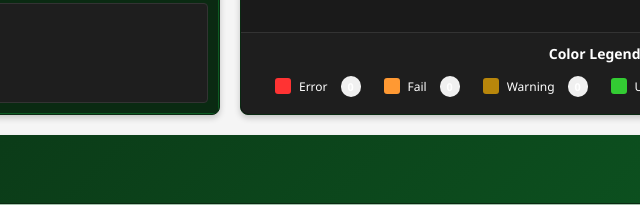
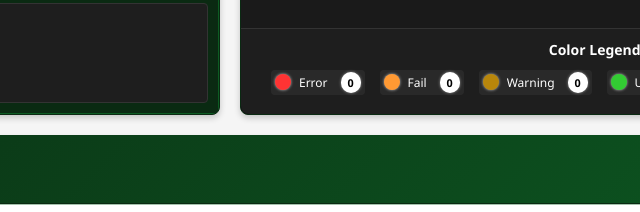
Before and after one commit to mior66/FTDI-Logger, a website: page public/index.html in a window 1280 px wide. Shown: the part 1655-1867 px from the top of the page, 640-1280 px from the left. Drawn offline with nearby package versions, Linux system fonts and the light colour scheme; no server answers.

Commit message:
Improved color legend visibility with better contrast and styling

```diff
--- a/public/styles.css
+++ b/public/styles.css
@@ -1222,6 +1222,10 @@ button.primary:hover {
     gap: 8px;
     font-size: 13px;
     color: #fff;
+    margin-bottom: 4px;
+    background-color: rgba(255, 255, 255, 0.05);
+    padding: 3px 6px;
+    border-radius: 4px;
 }
 
 .legend-item.clickable {
@@ -1234,7 +1238,7 @@ button.primary:hover {
 }
 
 .legend-item.clickable:hover {
-    background-color: rgba(0, 0, 0, 0.05);
+    background-color: rgba(255, 255, 255, 0.15);
 }
 
 .legend-item.clickable.active {
@@ -1248,7 +1252,8 @@ button.primary:hover {
 .color-sample {
     width: 16px;
     height: 16px;
-    border-radius: 3px;
+    border-radius: 50%;
+    box-shadow: 0 0 3px rgba(255, 255, 255, 0.7);
 }
 
 .error-sample {
@@ -1280,12 +1285,15 @@ button.primary:hover {
     margin-left: 5px;
     font-size: 0.9em;
     font-weight: bold;
-    background-color: #f0f0f0;
+    background-color: #ffffff;
+    color: #000000;
     border-radius: 10px;
     padding: 2px 6px;
     min-width: 20px;
     text-align: center;
     transition: all 0.3s ease;
+    box-shadow: 0 0 3px rgba(255, 255, 255, 0.5);
+    display: inline-block;
 }
 
 #error-window .log-entry {
```
